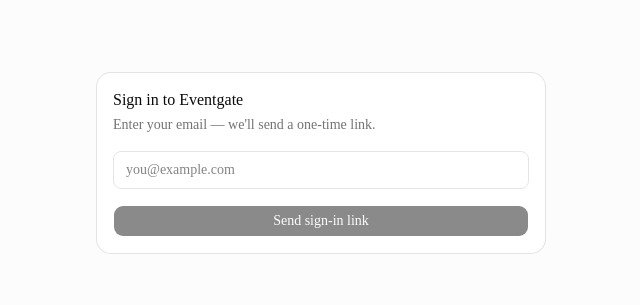
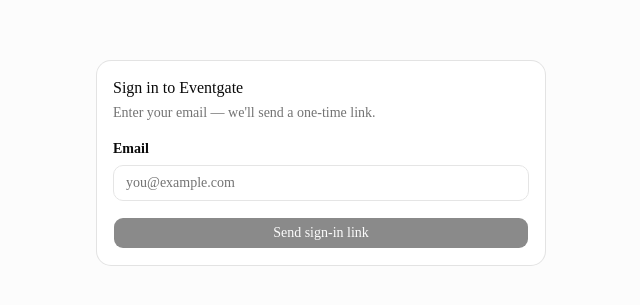
Before and after one commit to byondr-co/eventgate, a Next.js app in the folder frontend/: page /login in a window 1280 px wide. Shown: the part 237-542 px from the top of the page, without its empty margins (319-959 px from the left). Built offline with nearby package versions, Linux system fonts and the light colour scheme; no server answers.

Commit message:
feat(auth): migrate login form to Field/Input

```diff
--- a/frontend/components/auth/login-form.tsx
+++ b/frontend/components/auth/login-form.tsx
@@ -4,6 +4,8 @@
 
 import { Button } from "@/components/ui/button";
 import { Card, CardContent, CardDescription, CardHeader, CardTitle } from "@/components/ui/card";
+import { Field } from "@/components/ui/field";
+import { Input } from "@/components/ui/input";
 import { useRequestMagicLink } from "@/lib/auth";
 
 export function LoginForm() {
@@ -53,15 +55,17 @@
       </CardHeader>
       <CardContent>
         <form onSubmit={onSubmit} className="space-y-4">
-          <input
+          <Field label="Email" htmlFor="login-email">
+            <Input
+              id="login-email"
               type="email"
               required
               autoComplete="email"
               value={email}
               onChange={(e) => setEmail(e.target.value)}
               placeholder="you@example.com"
-            className="w-full rounded-md border border-input bg-background px-3 py-2 text-sm focus:outline-none focus:ring-2 focus:ring-ring"
             />
+          </Field>
           <Button type="submit" className="w-full" disabled={request.isPending || !email}>
             {request.isPending ? "Sending…" : "Send sign-in link"}
           </Button>
```
Also changed, not shown: 1 other file (tests, documents, lock files or other folders). Lines whose indentation alone changed are shown as unchanged.
